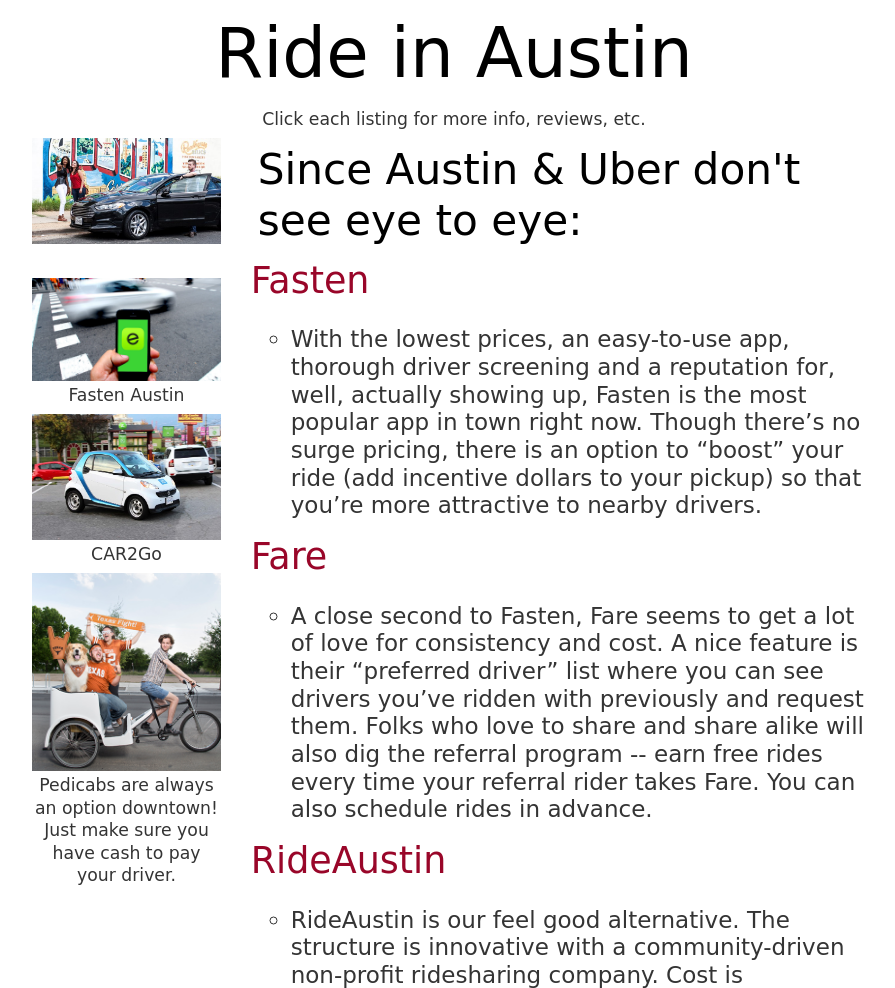
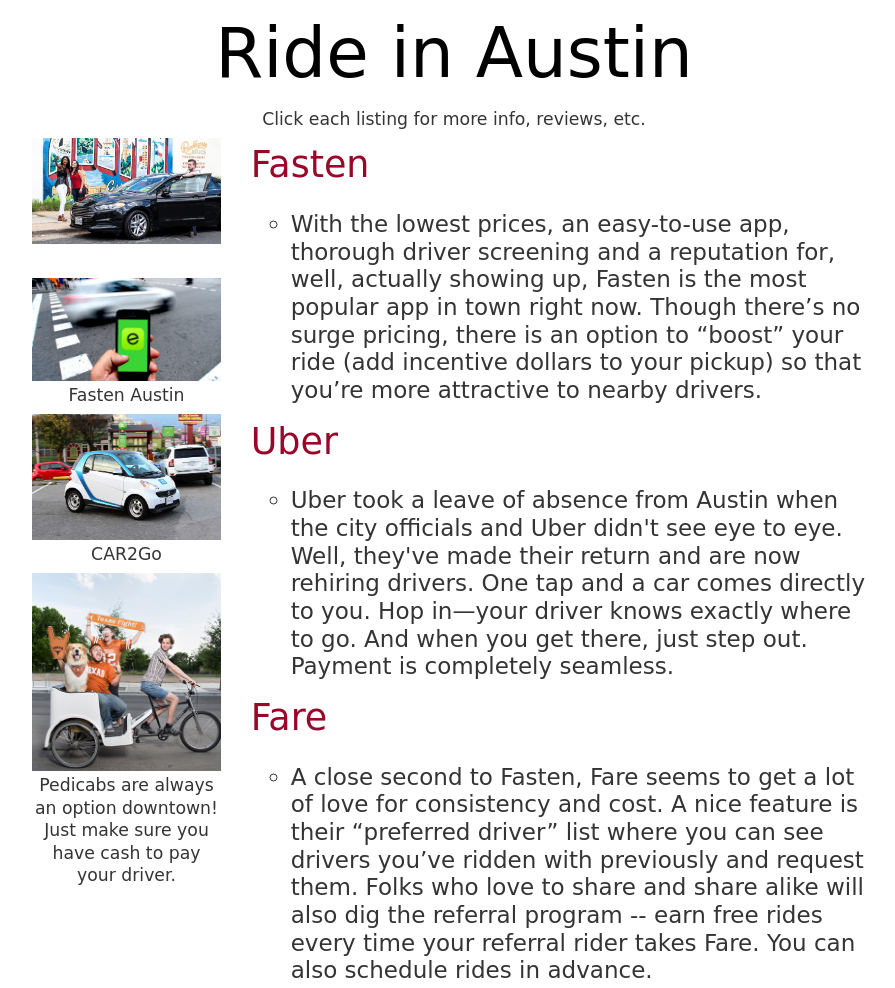
Before and after one commit to ErinSegers/wedding_site, a website: page public/html/index.html at #!/atx in a window 1280 px wide. Shown: the part 1000-1988 px from the top of the page, without its empty margins (186-1081 px from the left). Drawn offline with nearby package versions, Linux system fonts and the light colour scheme; some packages are replaced by stand-ins of ours; files that its build step writes are made by us from their sources; a script that the page names is missing; files whose address does not match are found by name; a web font is replaced by a local one.

Commit message:
adds uber, velvet taco

```diff
--- a/public/html/views/atx.html
+++ b/public/html/views/atx.html
@@ -68,7 +68,6 @@
           <p>Pedicabs are always an option downtown! Just make sure you have cash to pay your driver.</p>
         </div>
         <div class="col-xs-12 col-md-9">
-          <h3>Since Austin &amp; Uber don't see eye to eye:</h3>
           <h5 class="apple"><a href="https://fasten.com/" target="_blank" class="heavy">Fasten</a></h5>
           <ul>
             <li>
@@ -78,6 +77,16 @@
               pricing, there is an option to “boost” your ride (add incentive
               dollars to your pickup) so that you’re more attractive to nearby
               drivers.
+            </li>
+          </ul>
+          <h5 class="apple"><a href="https://uber.com/" target="_blank" class="heavy">Uber</a></h5>
+          <ul>
+            <li>
+              Uber took a leave of absence from Austin when the city officials
+              and Uber didn't see eye to eye. Well, they've made their return
+              and are now rehiring drivers. One tap and a car comes directly to
+              you. Hop in—your driver knows exactly where to go. And when you
+              get there, just step out. Payment is completely seamless.
             </li>
           </ul>
           <h5 class="apple"><a href="http://ridefare.com/" target="_blank" class="heavy">Fare</a></h5>
@@ -457,6 +466,11 @@
               </a>
             </li>
             <li>
+              <a href="http://velvettaco.com/austin/">
+                Velvet Taco - $$
+              </a>
+            </li>
+            <li>
               <a href="https://www.labarbecue.com/" target="_blank">
                 La Barbecue - $$
               </a>
```
